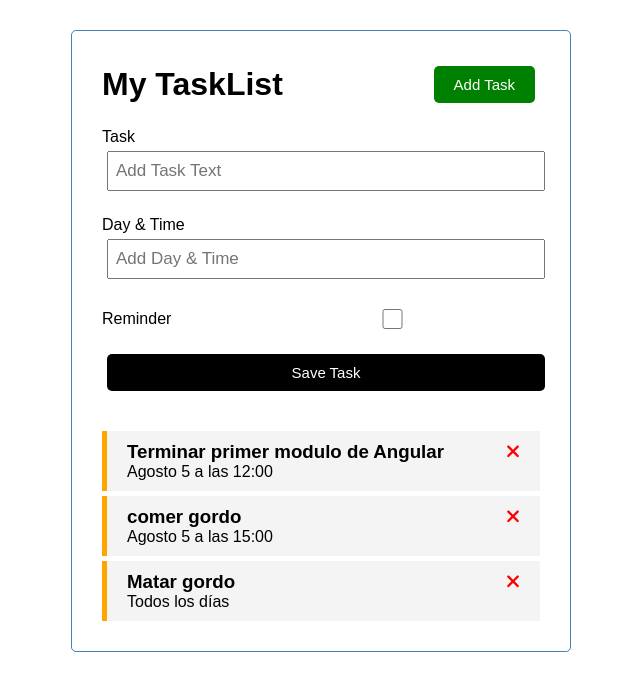
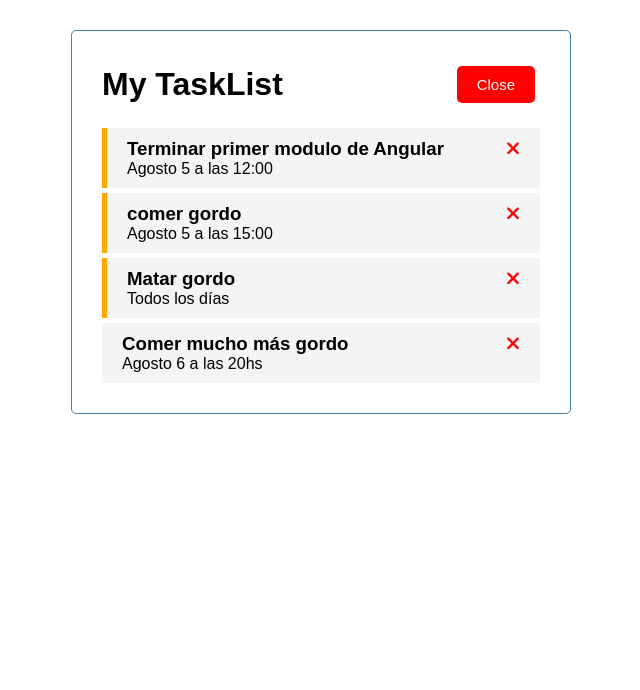
Before and after one commit to SantiagoTonda/Task-List, an Angular app: page / in a window 1280 px wide. Shown: the top 690 px of the page, without its empty margins (319-959 px from the left). Built offline with nearby package versions, Linux system fonts and the light colour scheme; data requests are answered from the project's data file.

Commit message:
App casi terminada

```diff
--- a/db.json
+++ b/db.json
@@ -17,6 +17,12 @@
       "day": "Todos los días",
       "reminder": true,
       "id": 3
+    },
+    {
+      "text": "Comer mucho más gordo",
+      "day": "Agosto 6 a las 20hs",
+      "reminder": false,
+      "id": 4
     }
   ]
 }
--- a/src/app/components/add-task/add-task.component.html
+++ b/src/app/components/add-task/add-task.component.html
@@ -1,4 +1,8 @@
-<form class="add-form" (ngSubmit)="onSubmit()">
+<form
+    class="add-form"
+    (ngSubmit)="onSubmit()"
+    *ngIf="showAddTask"
+>
     <div class="form-control">
         <label for="text">Task</label>
         <input
--- a/src/app/components/add-task/add-task.component.ts
+++ b/src/app/components/add-task/add-task.component.ts
@@ -1,4 +1,6 @@
 import { Component, OnInit, Output, EventEmitter } from '@angular/core';
+import { Subscription } from "rxjs";
+import { UiService } from "src/app/service/ui.service";
 import { Task } from "../../Task";
 
 @Component({
@@ -11,8 +13,15 @@
   text: string = "";
   day: string = "";
   reminder: boolean = false;
+  showAddTask: boolean = false;
+  subscription?: Subscription;
 
-  constructor() { }
+  constructor(
+    private uiService: UiService
+  ) {
+    this.subscription = this.uiService.onToggle()
+    .subscribe(value => this.showAddTask = value)
+  }
 
   ngOnInit(): void {
   }
--- a/src/app/components/header/header.component.html
+++ b/src/app/components/header/header.component.html
@@ -1,4 +1,4 @@
 <header>
     <h1> {{title}} </h1>
-    <app-button color="green" text="Add Task" (btnClick)="toggleAddTask()"></app-button>
+    <app-button color="{{showAddTask ? 'red' : 'green'}}" text="{{showAddTask ? 'Close' : 'Add Task'}}" (btnClick)="toggleAddTask()"></app-button>
 </header>
--- a/src/app/components/header/header.component.ts
+++ b/src/app/components/header/header.component.ts
@@ -1,4 +1,6 @@
 import { Component, OnInit } from '@angular/core';
+import { UiService } from "src/app/service/ui.service";
+import { Subscription } from "rxjs";
 
 @Component({
   selector: 'app-header',
@@ -8,13 +10,20 @@
 export class HeaderComponent implements OnInit {
 
   title:string = 'My TaskList';
+  showAddTask: boolean = true;
+  subscription?: Subscription
 
-  constructor() { }
+  constructor(
+    private uiService:UiService
+  ) {
+    this.subscription = this.uiService.onToggle()
+                        .subscribe(value => this.showAddTask = value)
+  }
 
   ngOnInit(): void {
   }
 
   toggleAddTask(){
-    console.log("toggleAddTask!");
+    this.uiService.toggleAddTask();
   }
 }
--- /dev/null
+++ b/src/app/service/ui.service.ts
@@ -0,0 +1,21 @@
+import { Injectable } from '@angular/core';
+import { Observable, Subject } from "rxjs";
+
+@Injectable({
+  providedIn: 'root'
+})
+export class UiService {
+  private showAddTask:boolean = false;
+  private subject = new Subject<any>();
+
+  constructor() { }
+
+  toggleAddTask():void{
+    this.showAddTask = !this.showAddTask;
+    this.subject.next(this.showAddTask);
+  }
+
+  onToggle(): Observable<any>{
+    return this.subject.asObservable();
+  }
+}
```
Also changed, not shown: 1 other file (tests, documents, lock files or other folders).
